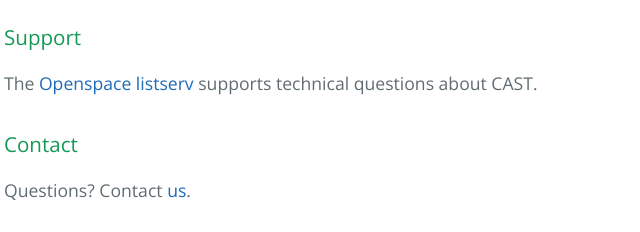
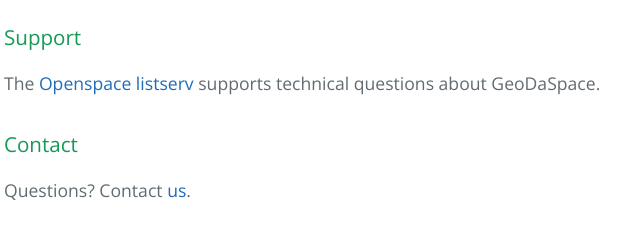
Before and after one commit to GeoDaCenter/GeoDaSpace, a plain HTML site: page index.html in a window 1280 px wide. Shown: the part 7994-8226 px from the top of the page, 220-860 px from the left. Drawn offline with nearby package versions, Linux system fonts and the light colour scheme.

Commit message:
one more fix

```diff
--- a/index.html
+++ b/index.html
@@ -157,7 +157,7 @@
 
 <h3>
 <a id="intro-support" class="anchor" href="#intro-support" aria-hidden="true"><span class="octicon octicon-link"></span></a>Support</h3>
-<p>The <a href="https://geodacenter.asu.edu/support/community">Openspace listserv</a> supports technical questions about CAST.</p>
+<p>The <a href="http://geodacenter.github.io/support.html">Openspace listserv</a> supports technical questions about GeoDaSpace.</p>
 
 <h3>
 <a id="intro-contact" class="anchor" href="#intro-contact" aria-hidden="true"><span class="octicon octicon-link"></span></a>Contact</h3>
```
